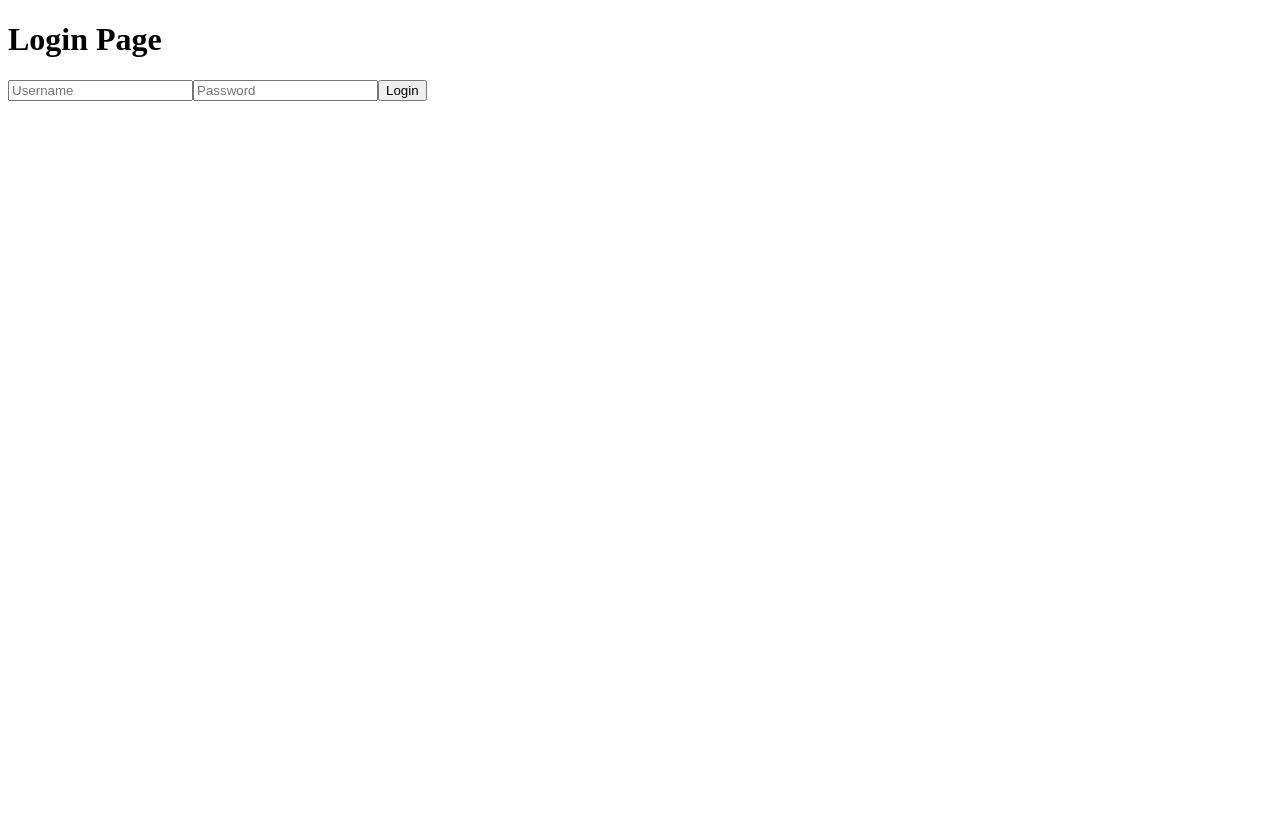
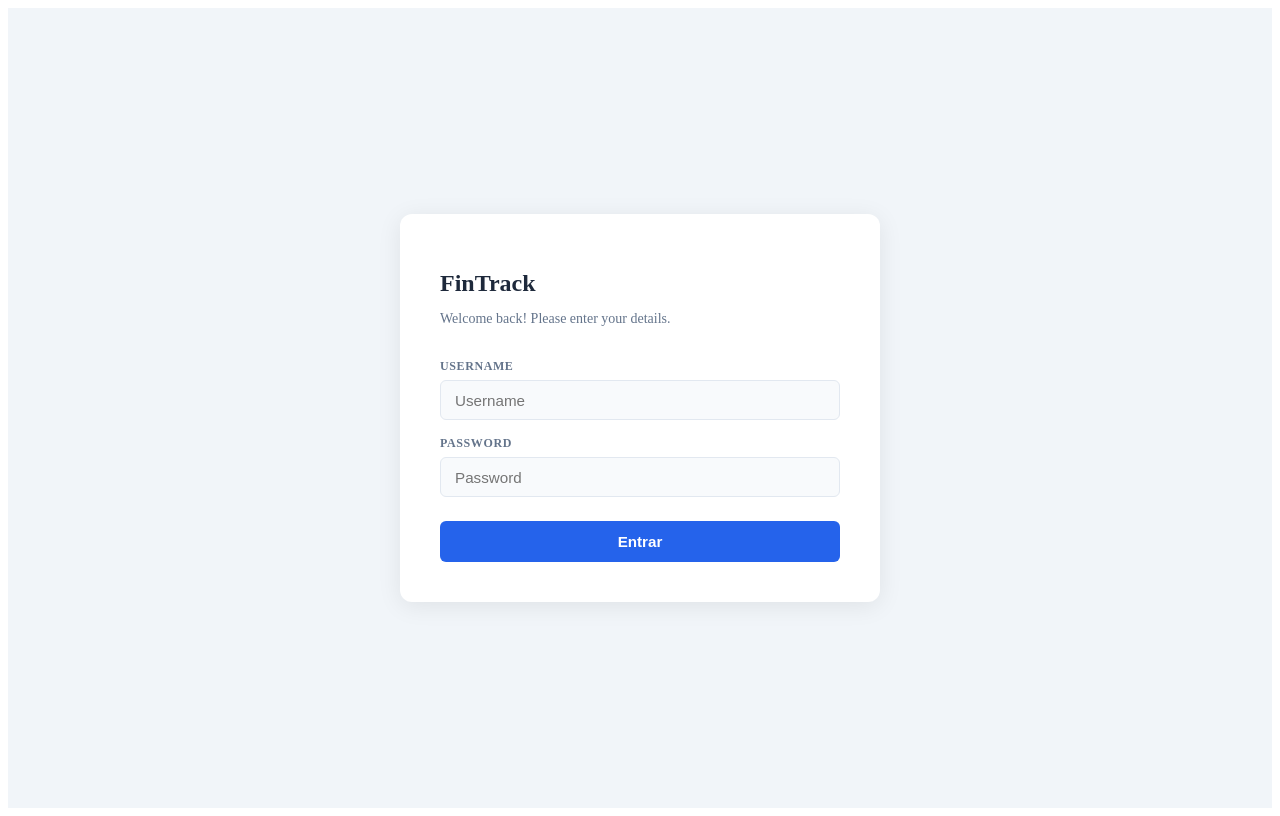
Before and after one commit to kellzero/fintrack, a React (Vite) app: page /login in a window 1280 px wide. Built offline with nearby package versions, Linux system fonts and the light colour scheme.

Commit message:
feat: style Login page

```diff
--- /dev/null
+++ b/src/pages/Login.css
@@ -0,0 +1,94 @@
+.login-container {
+  min-height: 100vh;
+  display: flex;
+  align-items: center;
+  justify-content: center;
+  background-color: #f1f5f9;
+}
+
+.login-box {
+  background: white;
+  border-radius: 0.75rem;
+  padding: 2.5rem;
+  width: 100%;
+  max-width: 400px;
+  box-shadow: 0 4px 24px rgba(0, 0, 0, 0.08);
+}
+
+.login-logo {
+  font-size: 1.5rem;
+  font-weight: 700;
+  color: #1e293b;
+  margin-bottom: 0.25rem;
+}
+
+.login-subtitle {
+  font-size: 0.875rem;
+  color: #64748b;
+  margin-bottom: 2rem;
+}
+
+.login-form {
+  display: flex;
+  flex-direction: column;
+  gap: 1rem;
+}
+
+.login-group {
+  display: flex;
+  flex-direction: column;
+  gap: 0.4rem;
+}
+
+.login-group label {
+  font-size: 0.75rem;
+  font-weight: 600;
+  color: #64748b;
+  text-transform: uppercase;
+  letter-spacing: 0.05em;
+}
+
+.login-group input {
+  padding: 0.65rem 0.875rem;
+  border: 1px solid #e2e8f0;
+  border-radius: 0.375rem;
+  font-size: 0.95rem;
+  color: #1e293b;
+  background: #f8fafc;
+  outline: none;
+  transition: border-color 0.2s;
+}
+
+.login-group input:focus {
+  border-color: #2563eb;
+  background: white;
+}
+
+.login-group input.input-error {
+  border-color: #ef4444;
+  background: #fff5f5;
+}
+
+.login-button {
+  margin-top: 0.5rem;
+  padding: 0.75rem;
+  background-color: #2563eb;
+  color: white;
+  border: none;
+  border-radius: 0.375rem;
+  font-size: 0.95rem;
+  font-weight: 600;
+  cursor: pointer;
+  transition: background-color 0.2s;
+}
+
+.login-button:hover {
+  background-color: #1d4ed8;
+}
+
+.login-error {
+  font-size: 0.875rem;
+  color: #ef4444;
+  text-align: center;
+  margin-top: 0.5rem;
+}
--- a/src/pages/Login.tsx
+++ b/src/pages/Login.tsx
@@ -1,6 +1,7 @@
 import { useState } from "react";
 import { login } from "../services/api";
 import {useNavigate} from 'react-router-dom'
+import './Login.css'
 
 interface LoginPageProps {
     onLogin: () => void
@@ -39,14 +40,39 @@ function LoginPage({ onLogin }: LoginPageProps) {
     }
 
   return (
-    <div className="items-center justify-center">
-      <h1 className="text-4xl font-bold">Login Page</h1>
-      <form onSubmit={handleLogin} className="flex-col gap-4 mt-6">
-        <input type="text" placeholder="Username" value={username} onChange={(e) => setUsername(e.target.value)}  className= {error.username ? 'input-error' : ''} />
-        <input type="password" placeholder="Password" value={password} onChange={(e) => setPassword(e.target.value)} className= {error.password ? 'input-error' : ''} />
-        <button type="submit" className=" text-white p-2 rounded">Login</button>
-        {loginError && <p>Invalid username or password</p>}
-      </form>
+    <div className="login-container">
+      <div className="login-box">
+        <h1 className="login-logo">FinTrack</h1>
+        <p className="login-subtitle">Welcome back! Please enter your details.</p>
+        <form onSubmit={handleLogin} className="login-form">
+          <div className="login-group">
+            <label htmlFor="username">Username</label>
+            <input
+              type="text"
+              id="username"
+              placeholder="Username"
+              value={username}
+              onChange={(e) => setUsername(e.target.value)}
+              className={error.username ? 'input-error' : ''}
+            />
+          </div>
+          <div className="login-group">
+            <label htmlFor="password">Password</label>
+            <input
+              type="password"
+              id="password"
+              placeholder="Password"
+              value={password}
+              onChange={(e) => setPassword(e.target.value)}
+              className={error.password ? 'input-error' : ''}
+            />
+          </div>
+          <button type="submit" className="login-button">
+            Entrar
+          </button>
+          {loginError && <p className="login-error">Invalid username or password.</p>}
+        </form>
+      </div>
     </div>
   );
 }
```
